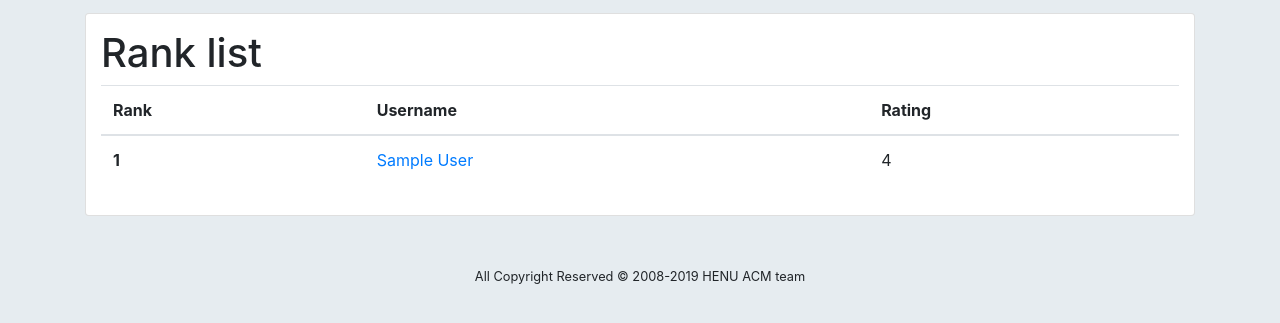
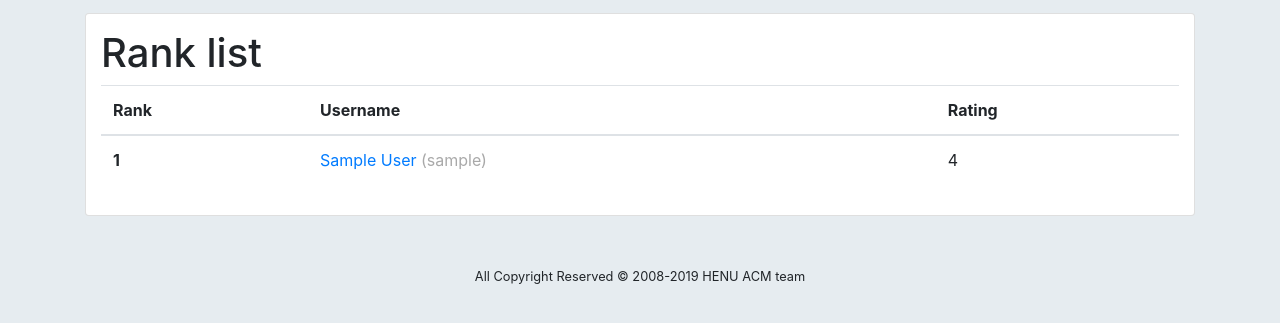
Before and after one commit to rosekc/vj_rating, a Flask app: page /rank_list/ in a window 1280 px wide. Shown: the part 56-379 px from the top of the page. Run offline with Flask 2, Linux system fonts and the light colour scheme; tables that the repository leaves empty hold one stand-in row (values such as "Sample post"); some libraries are stand-ins or nearby versions.

Commit message:
feat: show nickname in rank list

```diff
--- a/vj_rating/static/css/style.css
+++ b/vj_rating/static/css/style.css
@@ -70,3 +70,7 @@ body {
     line-height: 22px;
     font-size: 80%;
 }
+
+.table-nickname {
+    color: darkgray
+}
--- a/vj_rating/templates/contest.html
+++ b/vj_rating/templates/contest.html
@@ -28,7 +28,8 @@
                 <tr>
                     <th>{{ c.rank }}</th>
                     <td id="user.{{ c.user.id }}"><a
-                            href="{{ url_for('main.user_details', user_id=c.user.id) }}">{{ c.user.name }}</a></td>
+                            href="{{ url_for('main.user_details', user_id=c.user.id) }}">{{ c.user.name }} <span
+                            class="table-nickname">({{ c.user.nickname }})</span></a></td>
                     <td>{{ c.solved }}</td>
                     <td>{{ c.penalty }}</td>
                     {% if c.before_rating is none %}
--- a/vj_rating/templates/rank_list.html
+++ b/vj_rating/templates/rank_list.html
@@ -16,7 +16,8 @@
                 {% for u in users %}
                 <tr>
                     <th>{{ u.rank }}</th>
-                    <td><a href="{{ url_for('main.user_details', user_id=u.id)}}">{{ u.name }}</a></td>
+                    <td><a href="{{ url_for('main.user_details', user_id=u.id)}}">{{ u.name }} <span
+                                class="table-nickname">({{ u.nickname }})</span></a></td>
                     <td>{{ u.rating }}</td>
                 </tr>
                 {% endfor %}
```
